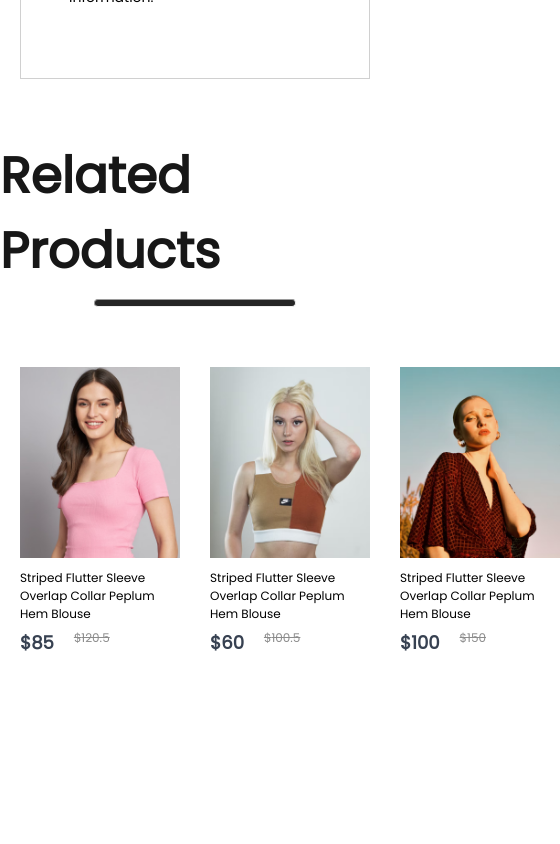
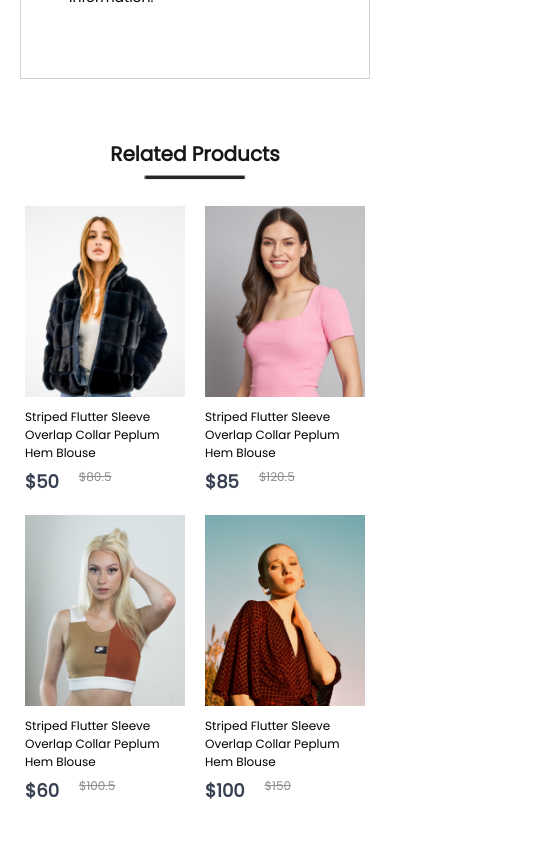
Before and after one commit to RoopaChiluvuri/E-Commerce, a React (Create React App) app: page /product/1 in a window 390 px wide. Shown: the part 1560-2404 px from the top of the page, 560 px wide, since content can reach past the window. Built offline with nearby package versions, Linux system fonts and the light colour scheme.

Commit message:
made RelatedProducts responsive

```diff
--- a/src/Components/CartItems/CartItems.css
+++ b/src/Components/CartItems/CartItems.css
@@ -107,3 +107,49 @@
     color: white;
     cursor: pointer;
 }
+
+@media(max-width:1280px){
+    .cartitems{
+        margin: 60px 50px;
+    }
+    .cartitems-format-main{
+        grid-template-columns: 0.5fr 3fr 0.5fr 0.5fr 0.5fr 0.5fr;
+        gap: 20px;
+        padding: 15px 0px;
+        font-size: 15px;
+    }
+    .carticon-product-icon{
+        height: 50px;
+    }
+    .cartitems-remove-icon{
+        margin: auto;
+    }
+    .cartitems-quantity{
+        width: 40px;
+        height: 30px;
+    }
+    .cartitems-down{
+        margin: 80px 0px;
+        flex-direction: column;
+        gap: 80px;
+    }
+    .cartitems-total{
+        margin: 0;
+    }
+    .cartitems-total button{
+        max-width: 200px;
+        height: 45px;
+        font-size: 13px;
+    }
+    .cartitems-promobox{
+        width: auto;
+        max-width: 500px;
+    }
+    .cartitems-promobox input{
+        width: 100%;
+    }
+    .cartitems-promobox button{
+        width: 120px;
+        margin-left: -125px;
+    }
+}
--- a/src/Components/RelatedProducts/RelatedProducts.css
+++ b/src/Components/RelatedProducts/RelatedProducts.css
@@ -24,3 +24,89 @@
     display: flex;
     gap: 30px;
 }
+
+.relatedproducts{
+    display: flex;
+    flex-direction: column;
+    align-items: center;
+    gap: 10px;
+    height: 90vh;
+}
+.relatedproducts h1{
+    color: #171717;
+    font-size: 50px;
+    font-weight: 600;
+}
+.relatedproducts hr{
+    width: 200px;
+    height: 6px;
+    border-radius: 10px;
+    background: #252525;
+}
+
+.relatedproducts-item{
+    margin-top: 50px;
+    display: flex;
+    gap: 30px;
+}
+
+@media(max-width:1280px){
+    .relatedproducts{
+        height: 70vh;
+    }
+    .relatedproducts h1{
+        font-size: 40px;
+    }
+    .relatedproducts hr{
+        width: 160px;
+        height: 4px;
+    }
+    .relatedproducts-item{
+        gap: 20px;
+        margin-top: 30px;
+    }
+}
+
+@media(max-width:1024px){
+    .relatedproducts{
+        height: 60vh;
+    }
+    .relatedproducts h1{
+        font-size: 30px;
+    }
+    .relatedproducts hr{
+        width: 120px;
+        height: 3px;
+    }
+    .relatedproducts-item{
+        gap: 15px;
+        margin-top: 20px;
+    }
+}
+
+@media(max-width:800px){
+    .relatedproducts{
+        height: 50vh;
+        gap: 6px;
+    }
+    .relatedproducts h1{
+        font-size: 20px;
+    }
+    .relatedproducts hr{
+        width: 100px;
+    }
+    .relatedproducts-item{
+        gap: 5px;
+    }
+}
+
+@media(max-width:500px){
+    .relatedproducts{
+        height: 90vh;
+    }
+    .relatedproducts-item{
+        display: grid;
+        grid-template-columns: 1fr 1fr;
+        gap: 20px;
+    }
+}
```
